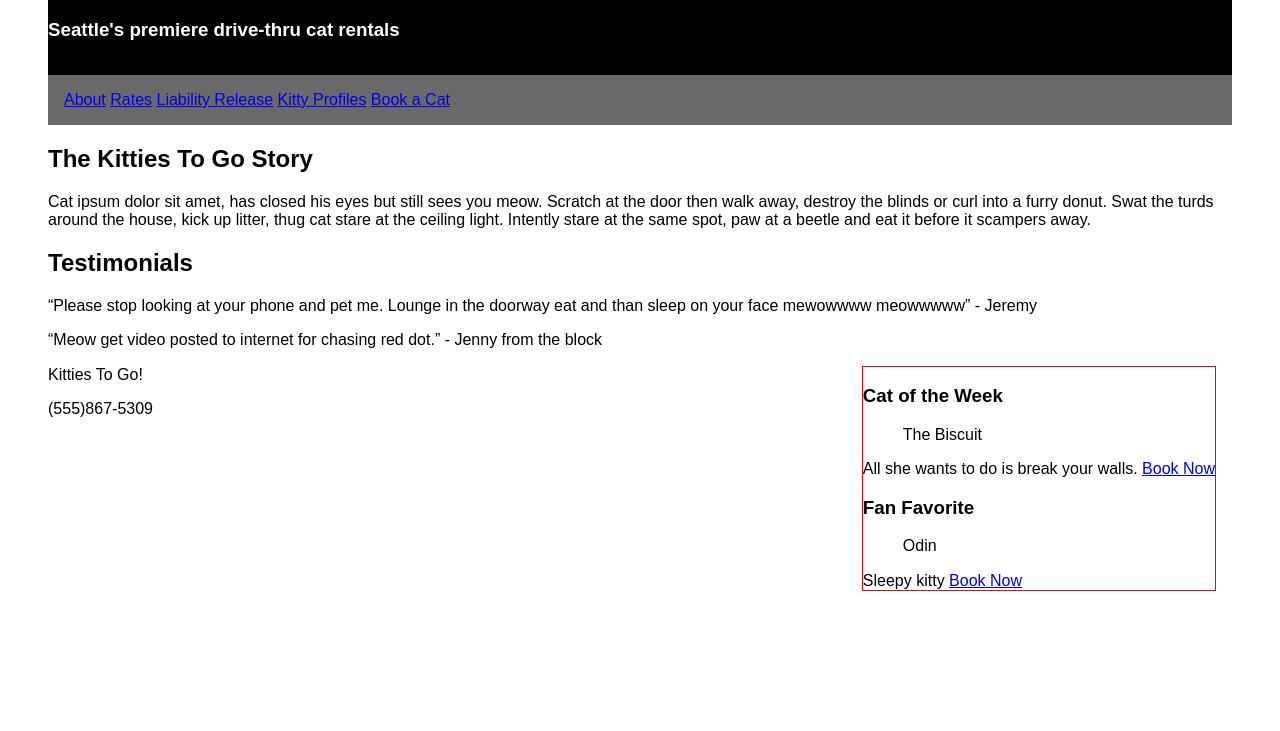
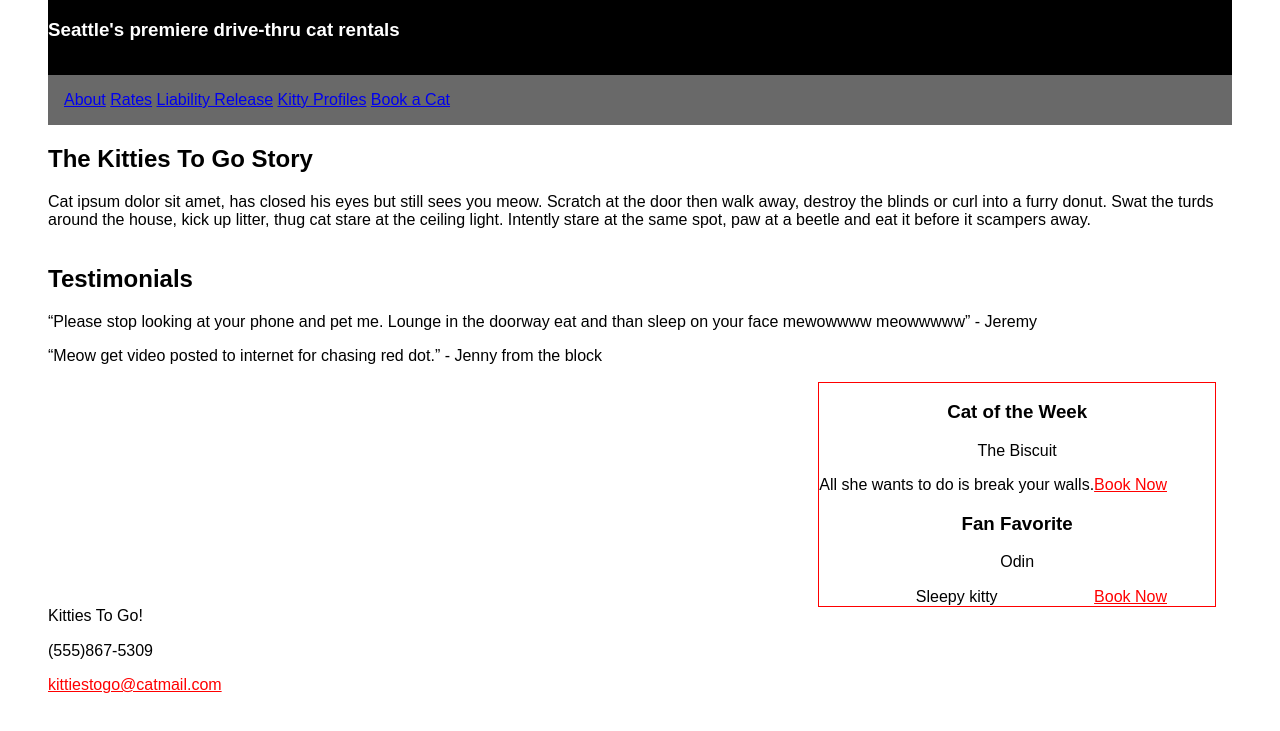
Before and after one commit to aaronekdahl/mockup-practice, a plain HTML site: page index.html in a window 1280 px wide. Shown: the part 61-792 px from the top of the page. Drawn offline with Linux system fonts and the light colour scheme.

Commit message:
more-styling

```diff
--- a/index.html
+++ b/index.html
@@ -22,12 +22,12 @@
     </nav>
 
     <article class="backstory">
-      <h2>The Kitties To Go Story</h2>
+      <h2 class="kitties">The Kitties To Go Story</h2>
       <p>Cat ipsum dolor sit amet, has closed his eyes but still sees you meow. Scratch at the door then walk away, destroy the blinds or curl into a furry donut. Swat the turds around the house, kick up litter, thug cat stare at the ceiling light. Intently stare at the same spot, paw at a beetle and eat it before it scampers away.</p>
     </article>
 
     <article class="testimonials">
-      <h2>Testimonials</h2>
+      <h2 class="testimonials">Testimonials</h2>
         <p><q>Please stop looking at your phone and pet me. Lounge in the doorway eat and than sleep on your face mewowwww meowwwww</q> - Jeremy</p>
         <p><q>Meow get video posted to internet for chasing red dot.</q> - Jenny from the block</p>
     </article>
@@ -39,7 +39,7 @@
           <a img src="images/XXXXXXX" alt="brown cat swinging on gray wrecking ball with silver chain">The Biscuit</a>
           </figure>
           <caption>All she wants to do is break your walls.</caption>
-        <a href="booking.html">Book Now</a>
+        <a class="booking" href="booking.html">Book Now</a>
       </section>
 
       <section>
@@ -48,13 +48,14 @@
           <a img src="images/XXXXXXX" alt="white cat on red flower fabric">Odin</a>
           </figure>
           <caption>Sleepy kitty</caption>
-        <a href="booking.html">Book Now</a>
+        <a class="booking" href="booking.html">Book Now</a>
       </section>
     </aside>
 
     <footer>
       <p>Kitties To Go!</p>
       <p>(555)867-5309</p>
+      <a class="mailto" href="mailto: kittiestogo@catmail.com">kittiestogo@catmail.com</a>
     </footer>
 
   </body>
--- a/stylesheets/stylesheet.css
+++ b/stylesheets/stylesheet.css
@@ -1,3 +1,7 @@
+article {
+  float: left
+}
+
 body {
   background-color: white;
   margin-left: 3rem;
@@ -22,12 +26,23 @@ nav {
   align-content: center;
 }
 
+aside {
+  border: 0.1rem solid red;
+  margin-right: 1rem;
+  text-align: center;
+  float: right;
+}
+
 li {
   text-decoration: none;
 }
 
-aside {
-  border: 0.1rem solid red;
-  float: right;
-  margin-right: 1rem
+
+
+footer {
+  clear: both;
 }
+
+.mailto {
+  color: red;
+}
```
